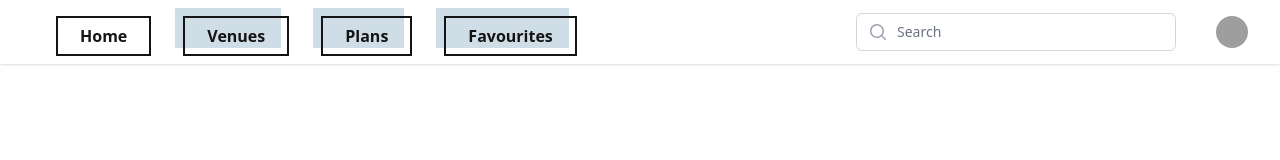
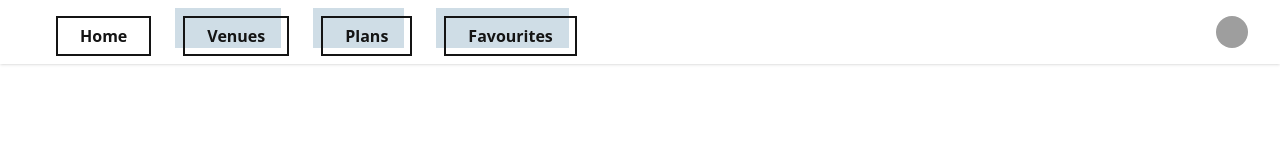
Before and after one commit to ruarim/pathfinder-frontend, a Next.js app: page / in a window 1280 px wide. Shown: the top 160 px of the page. Built offline with nearby package versions, Linux system fonts and the light colour scheme; grey boxes are pictures that could not be loaded.

Commit message:
remove search from header

```diff
--- a/components/Header.tsx
+++ b/components/Header.tsx
@@ -82,7 +82,6 @@ export default function Header() {
                   })}
                 </div>
               </div>
-              <SerachInput />
 
               <div className="flex items-center lg:hidden">
                 {/* Mobile menu button */}
```
